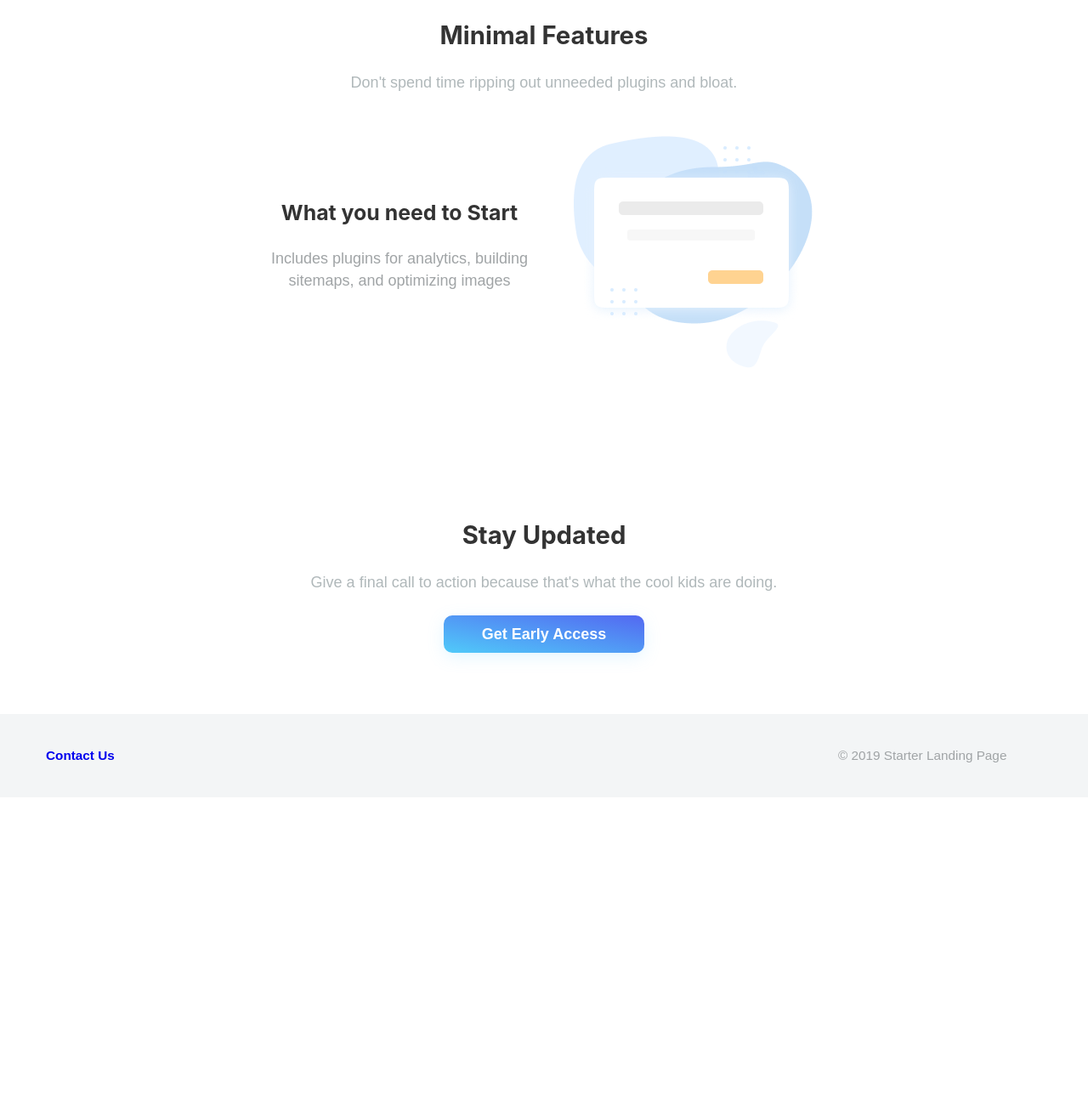
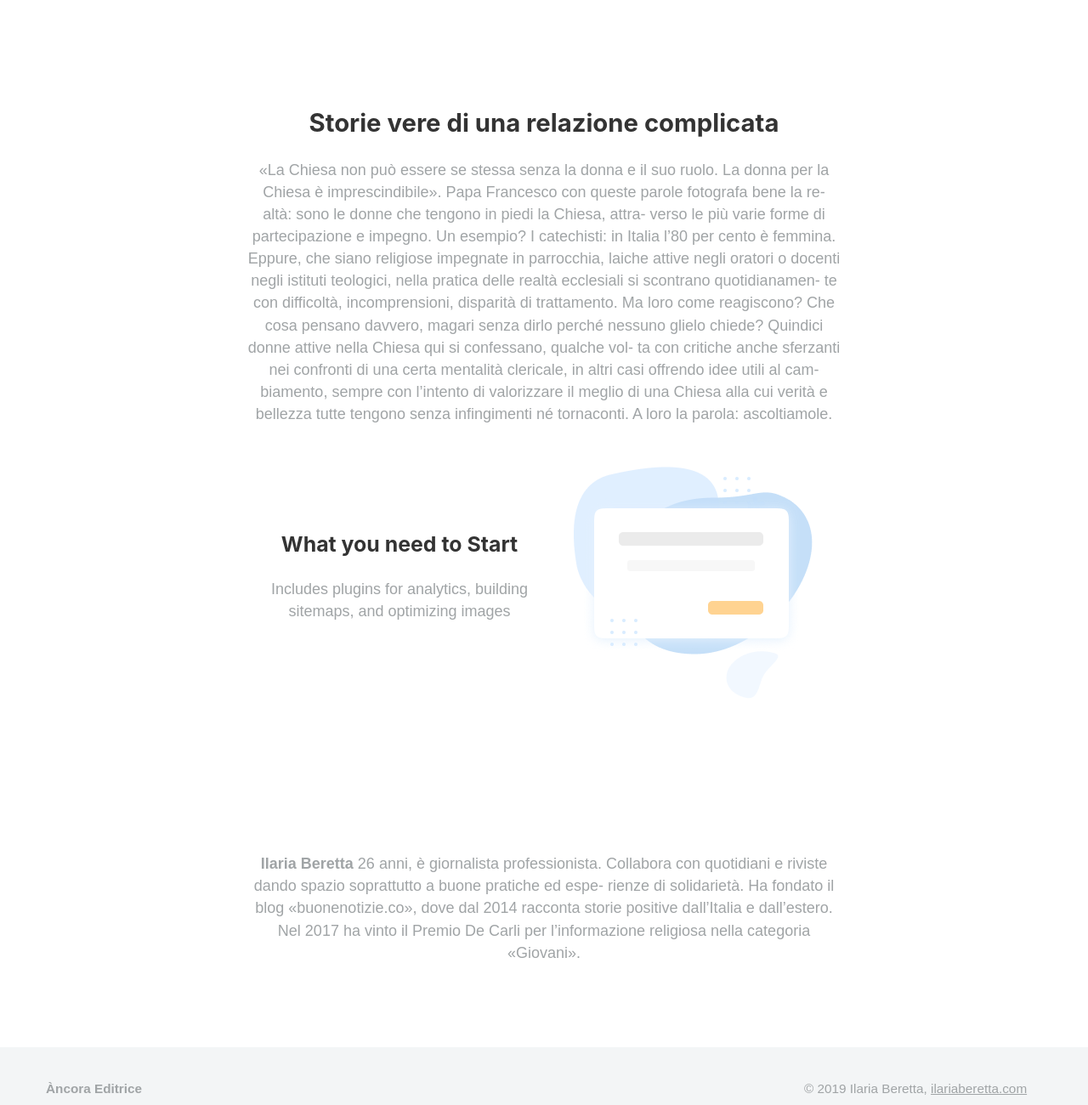
Before and after one commit to manzinello/quello-che-le-donne-non-dicono-alla-chiesa, a Gatsby site: page / in a window 1280 px wide. Shown: the part 1000-2300 px from the top of the page at 85% size. Before the commit the page ends 1938 px from the top, so only its background shows below. Built offline with nearby package versions, Linux system fonts and the light colour scheme; Gatsby itself is replaced by a stand-in of ours.

Commit message:
avanti con il sito per minibil

```diff
--- a/package.json
+++ b/package.json
@@ -1,9 +1,9 @@
 {
-  "name": "gatsby-starter-landing-page",
+  "name": "quello-che-le-donne-non-dicono-alla-chiesa",
   "private": true,
-  "description": "A simple starter to create a minimal landing page with Gatsby",
+  "description": "Quello che le donne non dicono alla chiesa",
   "version": "0.1.0",
-  "author": "Kyle Gill <kyle.robert.gill@gmail.com>",
+  "author": "Matteo Manzinello",
   "dependencies": {
     "gatsby": "^2.1.37",
     "gatsby-image": "^2.0.34",
--- a/src/components/content.js
+++ b/src/components/content.js
@@ -6,10 +6,37 @@ import { COLORS } from "../styles/constants"
 
 const Content = () => (
   <div style={{ padding: "4rem 1rem", textAlign: "center" }}>
-    <SectionHeader
-      title="Minimal Features"
-      description="Don't spend time ripping out unneeded plugins and bloat."
-    />
+    <SectionHeader title="Storie vere di una relazione complicata" />
+    <content
+      style={{
+        display: "grid",
+        alignItems: "center",
+        justifyContent: "center",
+        maxWidth: 700,
+        margin: "auto",
+      }}
+    >
+      <div>
+        <p style={{ color: COLORS.gray }}>
+          «La Chiesa non può essere se stessa senza la donna e il suo ruolo. La
+          donna per la Chiesa è imprescindibile». Papa Francesco con queste
+          parole fotografa bene la re- altà: sono le donne che tengono in piedi
+          la Chiesa, attra- verso le più varie forme di partecipazione e
+          impegno. Un esempio? I catechisti: in Italia l’80 per cento è femmina.
+          Eppure, che siano religiose impegnate in parrocchia, laiche attive
+          negli oratori o docenti negli istituti teologici, nella pratica delle
+          realtà ecclesiali si scontrano quotidianamen- te con difficoltà,
+          incomprensioni, disparità di trattamento. Ma loro come reagiscono? Che
+          cosa pensano davvero, magari senza dirlo perché nessuno glielo chiede?
+          Quindici donne attive nella Chiesa qui si confessano, qualche vol- ta
+          con critiche anche sferzanti nei confronti di una certa mentalità
+          clericale, in altri casi offrendo idee utili al cam- biamento, sempre
+          con l’intento di valorizzare il meglio di una Chiesa alla cui verità e
+          bellezza tutte tengono senza infingimenti né tornaconti. A loro la
+          parola: ascoltiamole.
+        </p>
+      </div>
+    </content>
     <content
       style={{
         display: "grid",
--- a/src/components/cta.js
+++ b/src/components/cta.js
@@ -3,13 +3,30 @@ import React from "react"
 import Button from "../components/button"
 import SectionHeader from "./section-header"
 
+import { COLORS } from "../styles/constants"
+
 const CallToAction = () => (
   <div style={{ padding: "4rem 1rem", textAlign: "center" }}>
-    <SectionHeader
-      title="Stay Updated"
-      description="Give a final call to action because that's what the cool kids are doing."
-    />
-    <Button>Get Early Access</Button>
+    <content
+      style={{
+        display: "grid",
+        alignItems: "center",
+        justifyContent: "center",
+        maxWidth: 700,
+        margin: "auto",
+      }}
+    >
+      <div>
+        <p style={{ color: COLORS.gray }}>
+          <strong>Ilaria Beretta</strong> 26 anni, è giornalista professionista.
+          Collabora con quotidiani e riviste dando spazio soprattutto a buone
+          pratiche ed espe- rienze di solidarietà. Ha fondato il blog
+          «buonenotizie.co», dove dal 2014 racconta storie positive dall’Italia
+          e dall’estero. Nel 2017 ha vinto il Premio De Carli per l’informazione
+          religiosa nella categoria «Giovani».
+        </p>
+      </div>
+    </content>
   </div>
 )
 
--- a/src/components/footer.js
+++ b/src/components/footer.js
@@ -5,6 +5,7 @@ import { COLORS } from "../styles/constants"
 
 const Footer = ({ siteTitle }) => (
   <footer
+    id="footer"
     style={{
       padding: "1rem",
       backgroundColor: COLORS.lightGray,
@@ -15,7 +16,7 @@ const Footer = ({ siteTitle }) => (
         display: "grid",
         alignItems: "center",
         justifyContent: "space-between",
-        gridTemplateColumns: "repeat(auto-fit, minmax(200px, 240px))",
+        gridTemplateColumns: "repeat(auto-fit, minmax(200px, 280px))",
         padding: "1rem 2rem",
         fontSize: ".85rem",
       }}
@@ -23,15 +24,19 @@ const Footer = ({ siteTitle }) => (
       <div style={{ color: COLORS.blue, fontWeight: 700 }}>
         <a
           style={{ textDecoration: "none" }}
-          href="https://github.com/gillkyle/gatsby-starter-landing-page"
+          target="_blank"
+          href="https://www.ancoralibri.it"
         >
-          Contact Us
+          Àncora Editrice
         </a>
       </div>
       <div style={{ color: COLORS.gray }}>
         © {new Date().getFullYear()}
         {` `}
-        {siteTitle}
+        {"Ilaria Beretta, "}
+        <a href="https://ilariaberetta.com" target="_blank">
+          ilariaberetta.com
+        </a>
       </div>
     </div>
   </footer>
--- a/src/components/hero.js
+++ b/src/components/hero.js
@@ -26,12 +26,18 @@ const Header = ({ siteTitle }) => (
         opacity: 0.5,
       }}
     />
-    <h1 style={{ textAlign: "center" }}>Landing Page Starter</h1>
+    <h1 style={{ textAlign: "center", fontSize: 55 }}>
+      Quello che le <span style={{ color: "#AC0D42" }}>donne</span>
+      <br />
+      non dicono alla <span style={{ color: "#7D5320" }}>Chiesa</span>
+    </h1>
+    <p style={{ textAlign: "center", maxWidth: 440, fontSize: 25 }}>
+      Ilaria Beretta
+    </p>
     <p style={{ textAlign: "center", maxWidth: 440 }}>
-      This landing page looks great on all devices and is minimal in design. Add
-      what you want and deploy.
+      Storie vere di una relazione complicata
     </p>
-    <Button>Get Early Access</Button>
+    <Button>Compra su Amazon</Button>
     <div style={{ margin: 60, width: `250px`, position: "relative" }}>
       <div style={{ clipPath: "inset(2% 5% round 2% 5%)" }}>
         <MockupContent />
--- a/src/styles/default.css
+++ b/src/styles/default.css
@@ -445,3 +445,7 @@ li > p {
     font-size: 100%;
   }
 }
+
+#footer a {
+  color: rgb(160, 164, 166) !important;
+}
```
